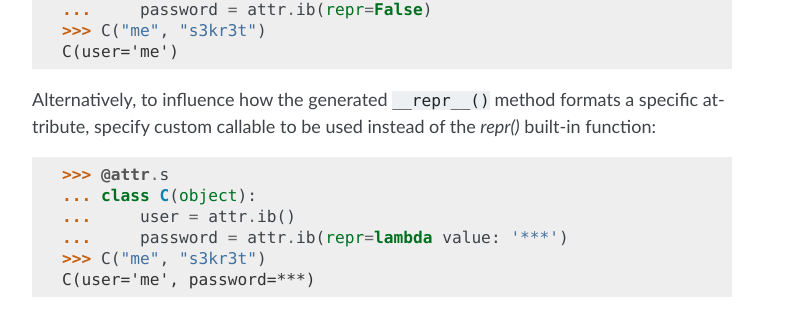
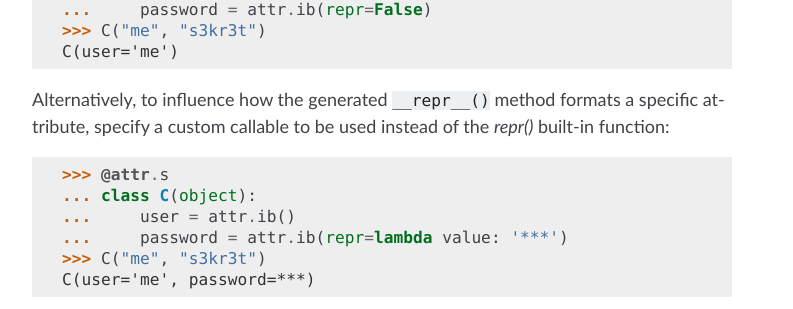
Before and after one commit to python-attrs/attrs, a Sphinx documentation site: the page built from docs/examples.rst, in a window 1280 px wide and 900 px high, scrolled down 12756 px. Shown: the part 487-796 px from the top of the window, without its empty margins (368-1161 px from the left). Built offline with Sphinx 7.4.7, drawn with Linux system fonts in a browser that asks for light colours.

Commit message:
fix grammar

```diff
--- a/docs/examples.rst
+++ b/docs/examples.rst
@@ -667,7 +667,7 @@ You can exclude single attributes from certain methods:
    >>> C("me", "s3kr3t")
    C(user='me')
 
-Alternatively, to influence how the generated ``__repr__()`` method formats a specific attribute, specify custom callable to be used instead of the `repr()` built-in function:
+Alternatively, to influence how the generated ``__repr__()`` method formats a specific attribute, specify a custom callable to be used instead of the `repr()` built-in function:
 
 .. doctest::
 
```
